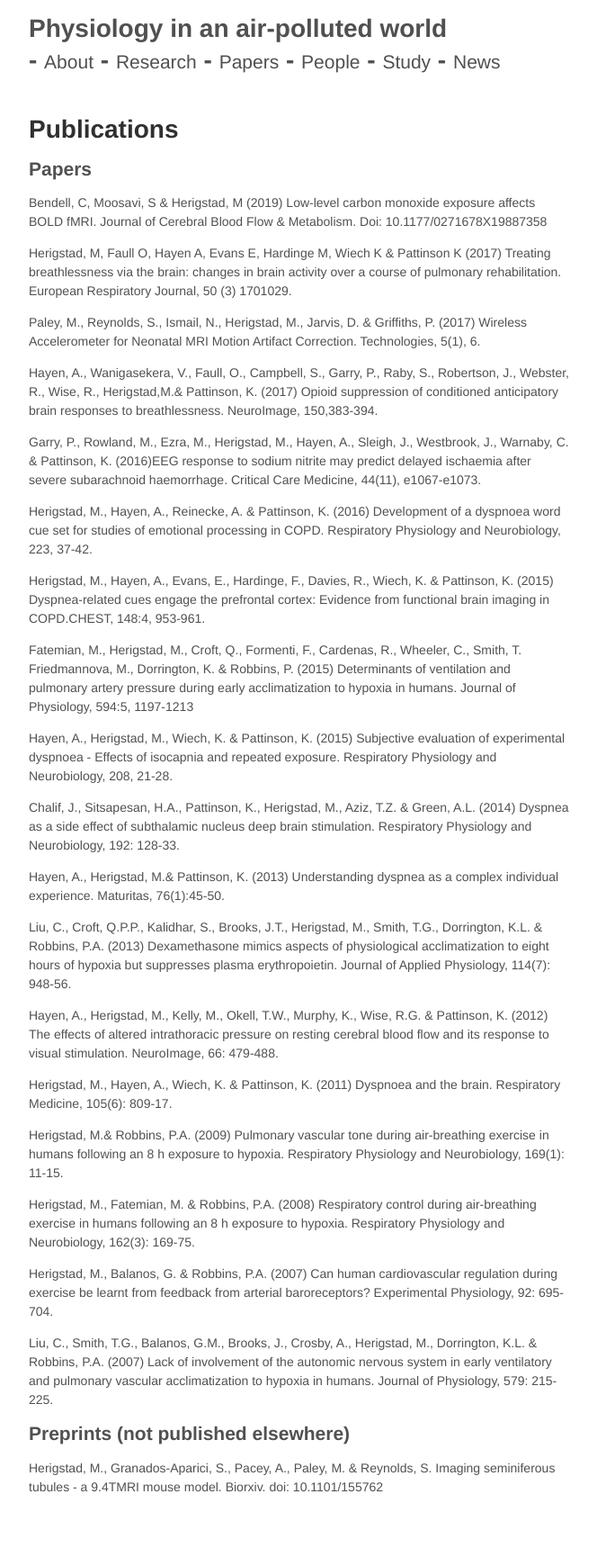
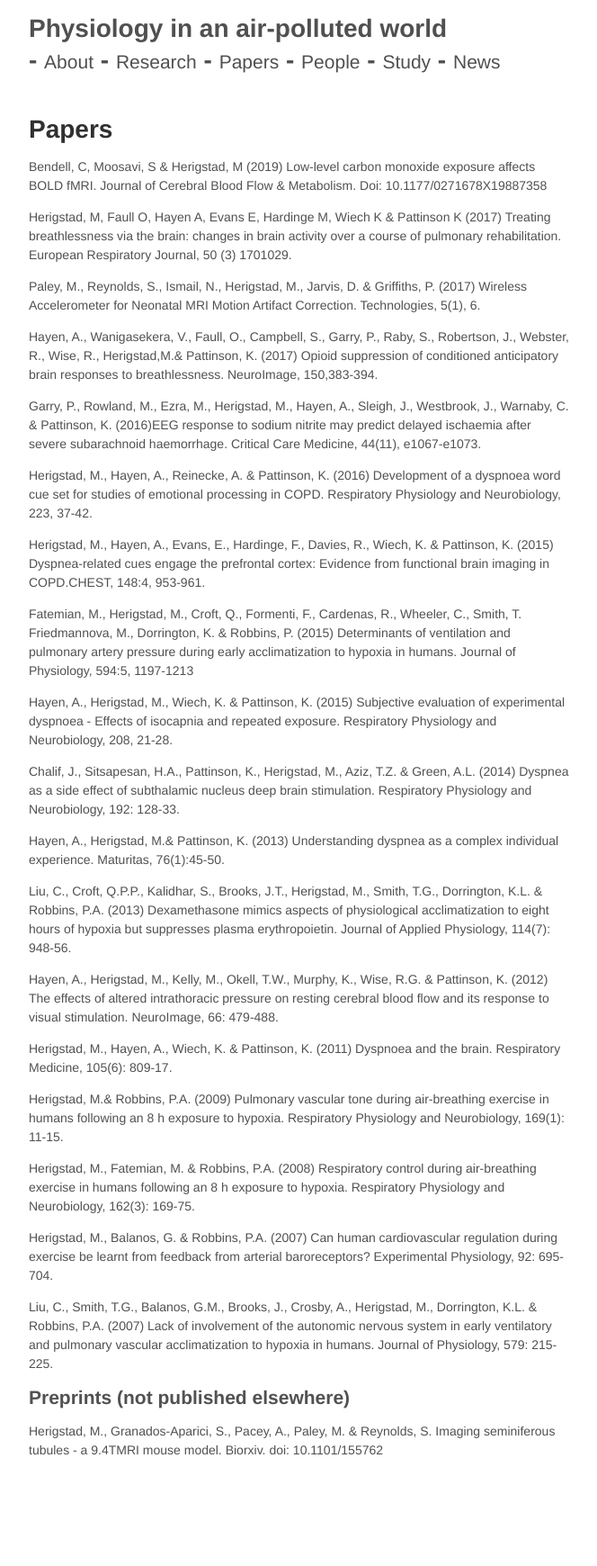
Before and after one commit to mariherigstad/mariherigstad.github.io, a Jekyll site: the page built from papers.md, in a window 1280 px wide. Shown: the whole page at 90% size, without its empty margins (307-971 px from the left). Built offline with Jekyll 4.4.1, drawn with Linux system fonts in a browser that asks for light colours; after the commit the page ends 1699 px from its top, so only the background shows below that.

Commit message:
Update papers.md

```diff
--- a/papers.md
+++ b/papers.md
@@ -1,9 +1,8 @@
 ---
 layout: page
-title: Publications
+title: Papers
 ---
 
-## Papers
 Bendell, C, Moosavi, S & Herigstad, M (2019) Low-level carbon monoxide exposure affects BOLD fMRI. Journal of Cerebral Blood Flow & Metabolism. Doi: 10.1177/0271678X19887358
 
 Herigstad, M,  Faull  O,  Hayen  A,  Evans  E,  Hardinge  M,  Wiech  K  &  Pattinson  K  (2017)  Treating  breathlessness  via  the brain:  changes  in  brain  activity  over  a  course  of  pulmonary  rehabilitation. European  Respiratory  Journal, 50  (3) 1701029.
```
